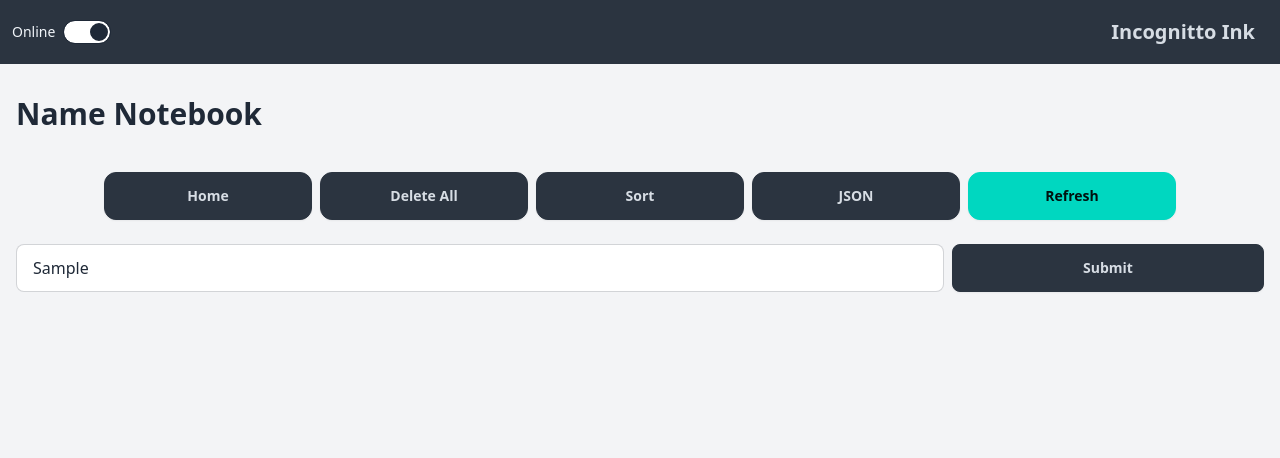
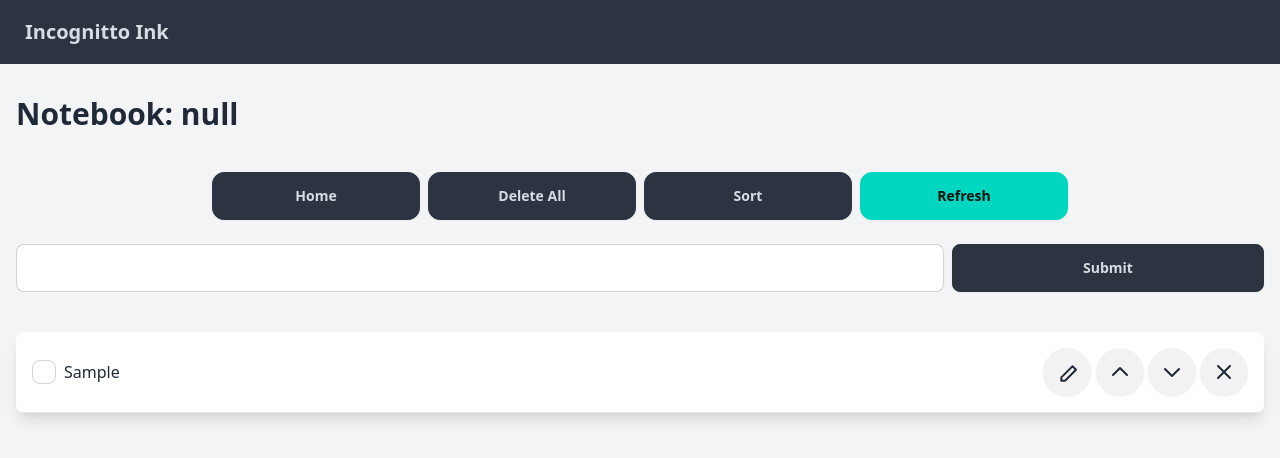
Before and after one commit to IIC3585-2024/pwa-group-06, a website with bundled scripts: page client/notebook.html in a window 1280 px wide. Both pictures are taken after typing "Sample" into the empty fields and a click on the button "Submit". Built offline with nearby package versions, Linux system fonts and the light colour scheme; no server answers.

Commit message:
feat(Noteebok): add notebook entry support

```diff
--- a/client/notebook.html
+++ b/client/notebook.html
@@ -8,33 +8,28 @@
     <meta name="theme-color" content="#f1f5f9">
     <link href="https://cdn.jsdelivr.net/npm/daisyui@4.11.1/dist/full.min.css" rel="stylesheet" type="text/css" />
     <script src="https://cdn.tailwindcss.com"></script>
-    <link rel="manifest" href="/manifest.json">
+    <link rel="manifest" href="manifest.json">
   </head>
   <body>
     <header>
       <div class="navbar bg-neutral text-neutral-content justify-between">
-        <label class="label cursor-pointer justify-between gap-2">
-          <span class="label-text text-slate-100">Online</span>
-          <input type="checkbox" class="toggle" checked />
-        </label>
         <button class="btn btn-ghost text-xl">Incognitto Ink</button>
       </div>
     </header>
 
     <div class="bg-gray-100 min-h-screen flex flex-col my-auto px-4 space-y-6 py-4">
-      <h1 class="text-3xl text-left font-bold my-4">Name Notebook</h1>
+      <h1 id="name-tag" class="text-3xl text-left font-bold my-4">Name Notebook</h1>
 
       <div class="flex flex-col md:flex-row space-y-2 md:space-y-0 md:space-x-2 justify-center items-center">
-        <button class="btn btn-neutral rounded-xl w-full md:w-1/6">Home</button>
-        <button class="btn btn-neutral rounded-xl w-full md:w-1/6">Delete All</button>
-        <button class="btn btn-neutral rounded-xl w-full md:w-1/6" onclick="options.showModal()">Sort</button>
-        <button class="btn btn-neutral rounded-xl w-full md:w-1/6">JSON</button>
-        <button class="btn btn-accent rounded-xl w-full md:w-1/6">Refresh</button>
+        <button class="btn btn-neutral rounded-xl w-full md:w-1/6" onclick="window.location.href = 'index.html';">Home</button>
+        <button class="btn btn-neutral rounded-xl w-full md:w-1/6" id="delete-all">Delete All</button>
+        <button class="btn btn-neutral rounded-xl w-full md:w-1/6" onclick="options.showModal()" id="sort-button">Sort</button>
+        <button class="btn btn-accent rounded-xl w-full md:w-1/6" id="refresh-button">Refresh</button>
       </div>
 
-      <div id="note-input" class="flex flex-row items-center space-x-2 mt-4">
-        <input type="text" class="input input-bordered grow"/>
-        <button class="btn btn-neutral w-1/4">Submit</button>
+      <div class="flex flex-row items-center space-x-2 mt-4">
+        <input id="note-input"  type="text" class="input input-bordered grow"/>
+        <button id="note-submit" class="btn btn-neutral w-1/4">Submit</button>
       </div>
 
       <template id="note-template">
@@ -45,22 +40,22 @@
               <span class="note-text">Note 1</span>
             </div>
             <div>
-              <button class="btn btn-circle">
+              <button class="btn btn-circle" id="note-edit-button">
                 <svg xmlns="http://www.w3.org/2000/svg" class="h-6 w-6" fill="none" viewBox="0 0 24 24" stroke="currentColor">
                   <path stroke-linecap="round" stroke-linejoin="round" stroke-width="2" d="M17.657 6.343L21 9.686l-11 11H6.343V17.343l11-11z" />
                 </svg>
               </button>
-              <button class="btn btn-circle">
+              <button class="btn btn-circle" id="move-up-button">
                 <svg xmlns="http://www.w3.org/2000/svg" class="h-6 w-6" fill="none" viewBox="0 0 24 24" stroke="currentColor">
                   <path stroke-linecap="round" stroke-linejoin="round" stroke-width="2" d="M5 15l7-7 7 7" />
                 </svg>
               </button>
-              <button class="btn btn-circle">
+              <button class="btn btn-circle" id="move-down-button">
                 <svg xmlns="http://www.w3.org/2000/svg" class="h-6 w-6" fill="none" viewBox="0 0 24 24" stroke="currentColor">
                   <path stroke-linecap="round" stroke-linejoin="round" stroke-width="2" d="M5 9l7 7 7-7" />
                 </svg>
               </button>
-              <button class="btn btn-circle">
+              <button class="btn btn-circle" id="delete-button">
                 <svg xmlns="http://www.w3.org/2000/svg" class="h-6 w-6" fill="none" viewBox="0 0 24 24" stroke="currentColor"><path stroke-linecap="round" stroke-linejoin="round" stroke-width="2" d="M6 18L18 6M6 6l12 12" /></svg>
               </button>
             </div>
@@ -76,30 +71,29 @@
     <dialog id="options" class="modal">
       <div class="modal-box">
         <form method="dialog">
-          <button class="btn btn-sm btn-circle btn-ghost absolute right-2 top-2">✕</button>
+          <button id="modal-close-button" class="btn btn-sm btn-circle btn-ghost absolute right-2 top-2">✕</button>
         </form>
         <h3 class="font-bold text-lg pb-2">Select any filter</h3>
         <div class="flex flex-row py-2 space-x-2">
-          <button class="btn btn-svg">
+          <button class="btn btn-svg" id="alphabetical">
             <img class="w-auto h-4" src="assets\alphabetical-order-from-a-to-z.svg" alt="">
             <span class="hidden md:block">A to Z</span>
           </button>
-          <button class="btn btn-svg">
+          <button class="btn btn-svg" id="reverse-alphabetical">
             <img class="w-auto h-4" src="assets\sort-by-reverse-alphabet-order.svg" alt="">
             <span class="hidden md:block">Z to A</span>
           </button>
-          <button class="btn btn-svg">
+          <button class="btn btn-svg" id="order-checked">
             <img class="w-auto h-4" src="assets\checked-checkbox.svg" alt="">
             <span class="hidden md:block">Checked</span>
           </button>
-          <button class="btn btn-svg">
+          <button class="btn btn-svg" id="order-unchecked">
             <img class="w-auto h-4" src="assets\checkbox-blank.svg" alt="">
             <span class="hidden md:block">Unchecked</span>
           </button>
         </div>
       </div>
     </dialog>
-
-    <script src="index.js"></script>
+    <script src="notebook.js" type="module"></script>
   </body>
 </html>
--- /dev/null
+++ b/client/notebook.js
@@ -0,0 +1,172 @@
+import {notepadsApi, currentNotepad, notes} from './api/client.js';
+
+const DELETE_ALL_NOTES_BUTTON = document.querySelector('#delete-all');
+const NOTES_CONTAINER_ELEMENT = document.querySelector('#notes-container');
+const NOTE_TEMPLATE = document.querySelector('#note-template');
+const REFRESH_BUTTON = document.querySelector('#refresh-button');
+const NAME_TAG = document.querySelector('#name-tag')
+
+let notebookName = '';
+
+async function deleteNote(note) {
+  await notepadsApi.deleteNote(notebookName, note);
+  notes.splice(notes.indexOf(note), 1);
+
+  renderNotes();
+}
+
+function deleteAllNotes() {
+  notes.forEach(note => { deleteNote(note); });
+}
+
+function sortedAndFilteredNotes(){
+  let notesCopy = [...notes];
+  const sortField = currentNotepad?.sorting_order || 'order'
+
+  switch (sortField) {
+    case 'alphabetical':
+      return notesCopy.sort((a, b) => a.title.localeCompare(b.title))
+    case 'reverse-alphabetical':
+      return notesCopy.sort((a, b) => b.title.localeCompare(a.title))
+    case 'order-checked':
+      return notesCopy.filter((a) => a.is_checked === true)
+    case 'order-unchecked':
+      return notesCopy.filter((a) => a.is_checked === false)
+    default:
+      return notesCopy.sort((a, b) => a.order - b.order)
+  }
+}
+
+function renderNotes() {
+  NOTES_CONTAINER_ELEMENT.innerHTML = '';
+  const notesCopies = sortedAndFilteredNotes();
+
+  if (notesCopies.length < 1) {
+    NOTES_CONTAINER_ELEMENT.innerHTML = 'There is no notes'
+  }
+
+  notesCopies.forEach(note => {
+    const noteClone = NOTE_TEMPLATE.content.cloneNode(true);
+
+    const checkbox = noteClone.querySelector('.checkbox');
+    const deleteButton = noteClone.querySelector('#delete-button');
+    const moveDownButton = noteClone.querySelector('#move-down-button');
+    const moveUpButton = noteClone.querySelector('#move-up-button');
+
+
+    noteClone.querySelector('.note-text').textContent = note.title;
+    checkbox.checked = note.is_checked;
+
+    checkbox.addEventListener('change', async () => {
+      note.is_checked = checkbox.checked;
+      await notepadsApi.updateNote(notebookName, note);
+    });
+
+    deleteButton.addEventListener('click', async () => {
+      await deleteNote(note);
+    });
+
+    moveDownButton.addEventListener('click', async () => {
+      note.order += 1;
+      await notepadsApi.updateNote(notebookName, note);
+      renderNotes();
+    });
+
+    moveUpButton.addEventListener('click', async () => {
+      note.order -= 1;
+      await notepadsApi.updateNote(notebookName, note);
+      renderNotes();
+    });
+
+    NOTES_CONTAINER_ELEMENT.appendChild(noteClone);
+  });
+}
+
+function loadNotes() {
+  notepadsApi.getNotes(notebookName)
+    .then(data => {
+      renderNotes();
+    })
+    .catch(error => {
+      console.error('Failed to load notes:', error);
+    });
+}
+
+function buildNote(title, is_checked) {
+  return {
+    title,
+    is_checked,
+    slug: `${title.toLowerCase().replace(/ /g, '-')}-${Math.floor(Math.random() * 1000)}`,
+    created_at: new Date().toISOString(),
+    updated_at:new Date().toISOString()
+  };
+}
+
+function addNote() {
+  const nodeInput = document.querySelector('#note-input');
+  const noteContent = nodeInput.value;
+  nodeInput.value = '';
+
+  if (noteContent) {
+    notepadsApi.createNote(notebookName, buildNote(noteContent, false))
+      .then(data => {
+        renderNotes();
+        alert('Note added successfully!');
+      })
+      .catch(error => {
+        console.error('Failed to add note:', error);
+      });
+  }
+}
+
+function handleSortOrderOptions(){
+  const IDS_MAPPING = {
+    'alphabetical': 'A to Z',
+    'reverse-alphabetical': 'Z to A',
+    'order-checked': 'Checked',
+    'order-unchecked': 'Non-Checked'
+  }
+
+  const MODAL_CLOSE_BUTTON = document.querySelector('#modal-close-button');
+  const SORT_BUTTON_TEXT = document.querySelector('#sort-button');
+  Object.keys(IDS_MAPPING).forEach((tag) => {
+    document.querySelector(`#${tag}`).addEventListener('click', async () => {
+      notepadsApi.update(
+        notebookName,
+        { ...currentNotepad, sorting_order: tag }
+      );
+
+      renderNotes();
+      MODAL_CLOSE_BUTTON.click();
+      SORT_BUTTON_TEXT.innerHTML = `Sort<br/>${IDS_MAPPING[tag]}`
+    })
+  })
+}
+
+document.addEventListener('DOMContentLoaded', function() {
+  notebookName = new URLSearchParams(window.location.search).get('name');
+  const submitNoteButton = document.querySelector('#note-submit');
+  NAME_TAG.textContent = `Notebook: ${notebookName}`;
+
+  notepadsApi.get(notebookName);
+
+  submitNoteButton.addEventListener('click', async () => {
+    addNote();
+  });
+
+  DELETE_ALL_NOTES_BUTTON.addEventListener('click', async () => {
+    deleteAllNotes();
+  });
+
+  REFRESH_BUTTON.addEventListener('click', async () => {
+    loadNotes();
+  });
+
+  handleSortOrderOptions();
+  loadNotes();
+});
+
+
+setInterval(() => {
+  if (notes.length > 0) { renderNotes(); }
+}, 1000);
```
